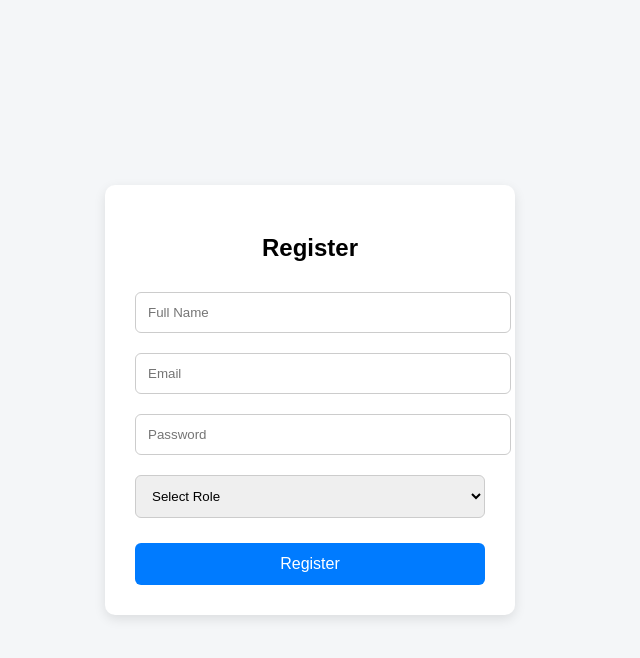
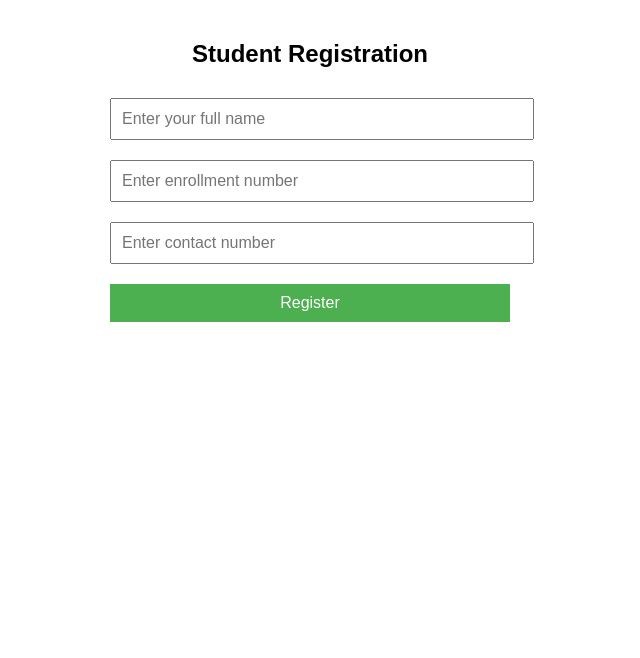
Before and after one commit to shankhanna123/shankhanna123, a plain HTML site: page register.html in a window 1280 px wide. Shown: the whole page, without its empty margins (330-970 px from the left). Drawn offline with Linux system fonts and the light colour scheme.

Commit message:
Update register.html

```diff
--- a/register.html
+++ b/register.html
@@ -1,113 +1,101 @@
 <!DOCTYPE html>
 <html lang="en">
 <head>
-  <meta charset="UTF-8" />
-  <meta name="viewport" content="width=device-width, initial-scale=1.0"/>
-  <title>Register</title>
+  <meta charset="UTF-8">
+  <title>Student Registration</title>
   <style>
     body {
       font-family: Arial, sans-serif;
-      background-color: #f4f6f8;
-      display: flex;
-      justify-content: center;
-      align-items: center;
-      height: 100vh;
-      margin: 0;
+      padding: 20px;
+      max-width: 400px;
+      margin: auto;
     }
-    .register-container {
-      background-color: white;
-      padding: 30px;
-      border-radius: 10px;
-      box-shadow: 0 4px 12px rgba(0,0,0,0.1);
-      width: 350px;
+    h2 {
       text-align: center;
     }
-    h2 {
-      margin-bottom: 20px;
-    }
-    input, select {
+    input, button {
       width: 100%;
-      padding: 12px;
+      padding: 10px;
       margin: 10px 0;
-      border-radius: 6px;
-      border: 1px solid #ccc;
+      font-size: 16px;
     }
     button {
-      width: 100%;
-      padding: 12px;
-      margin-top: 15px;
-      background-color: #007bff;
+      background-color: #4CAF50;
       color: white;
       border: none;
-      border-radius: 6px;
       cursor: pointer;
-      font-size: 16px;
     }
     button:hover {
-      background-color: #0056b3;
+      background-color: #45a049;
     }
   </style>
 </head>
 <body>
-  <div class="register-container">
-    <h2>Register</h2>
-    <form id="registerForm">
-      <input type="text" id="name" placeholder="Full Name" required />
-      <input type="email" id="email" placeholder="Email" required />
-      <input type="password" id="password" placeholder="Password" required />
+  <h2>Student Registration</h2>
+  <input type="text" id="name" placeholder="Enter your full name" required />
+  <input type="text" id="enrollment" placeholder="Enter enrollment number" required />
+  <input type="text" id="contact" placeholder="Enter contact number" required />
+  <button onclick="registerStudent()">Register</button>
+  <p id="statusMessage"></p>
 
-      <select id="role" required>
-        <option value="" disabled selected>Select Role</option>
-        <option value="teacher">Teacher</option>
-        <option value="student">Student</option>
-      </select>
+  <!-- Firebase SDK -->
+  <script src="https://www.gstatic.com/firebasejs/10.0.0/firebase-app.js"></script>
+  <script src="https://www.gstatic.com/firebasejs/10.0.0/firebase-auth.js"></script>
+  <script src="https://www.gstatic.com/firebasejs/10.0.0/firebase-database.js"></script>
 
-      <button type="submit">Register</button>
-    </form>
-  </div>
+  <!-- Firebase Config -->
+  <script src="firebase-config.js"></script>
 
-  <script type="module">
-    import { auth, db } from './firebase.js';
-    import { createUserWithEmailAndPassword } from "https://www.gstatic.com/firebasejs/10.12.0/firebase-auth.js";
-    import { set, ref } from "https://www.gstatic.com/firebasejs/10.12.0/firebase-database.js";
+  <script>
+    // Utility: Generate random 6-char alphanumeric password
+    function generateRandomPassword() {
+      const chars = 'ABCDEFGHIJKLMNOPQRSTUVWXYZabcdefghijklmnopqrstuvwxyz0123456789';
+      let password = '';
+      for (let i = 0; i < 6; i++) {
+        password += chars.charAt(Math.floor(Math.random() * chars.length));
+      }
+      return password;
+    }
 
-    const registerForm = document.getElementById("registerForm");
+    async function registerStudent() {
+      const name = document.getElementById('name').value.trim();
+      const enrollment = document.getElementById('enrollment').value.trim();
+      const contact = document.getElementById('contact').value.trim();
+      const statusMessage = document.getElementById('statusMessage');
 
-    registerForm.addEventListener("submit", async (e) => {
-      e.preventDefault();
-
-      const name = document.getElementById("name").value.trim();
-      const email = document.getElementById("email").value.trim();
-      const password = document.getElementById("password").value;
-      const role = document.getElementById("role").value;
-
-      if (!name || !email || !password || !role) {
-        alert("Please fill in all fields");
+      if (!name || !enrollment || !contact) {
+        alert("Please fill in all fields.");
         return;
       }
 
+      const email = enrollment + "@college.com";  // Used for Firebase Auth
+      const password = generateRandomPassword();
+
       try {
-        const userCredential = await createUserWithEmailAndPassword(auth, email, password);
-        const user = userCredential.user;
+        // Create user in Firebase Auth
+        await firebase.auth().createUserWithEmailAndPassword(email, password);
 
-        // Store user info in appropriate section
-        const userRef = ref(db, `${role}s/${user.uid}`);
-        await set(userRef, {
+        // Save student info in Realtime Database
+        await firebase.database().ref('students/' + enrollment).set({
           name: name,
-          email: email,
-          role: role
+          contact: contact,
+          enrollment: enrollment,
+          password: password // optional: remove this if you don't want to store it
         });
 
-        alert("Registration successful! Redirecting to login...");
-        if (role === "teacher") {
-          window.location.href = "teacher-login.html";
-        } else {
-          window.location.href = "student-login.html";
-        }
+        statusMessage.innerText = `✅ Registration successful! Your generated password is: ${password}`;
+        statusMessage.style.color = "green";
+
+        // Clear form
+        document.getElementById('name').value = '';
+        document.getElementById('enrollment').value = '';
+        document.getElementById('contact').value = '';
       } catch (error) {
-        alert("Registration failed: " + error.message);
+        console.error("Error registering student:", error);
+        statusMessage.innerText = `❌ Registration failed: ${error.message}`;
+        statusMessage.style.color = "red";
       }
-    });
+    }
   </script>
 </body>
 </html>
```
